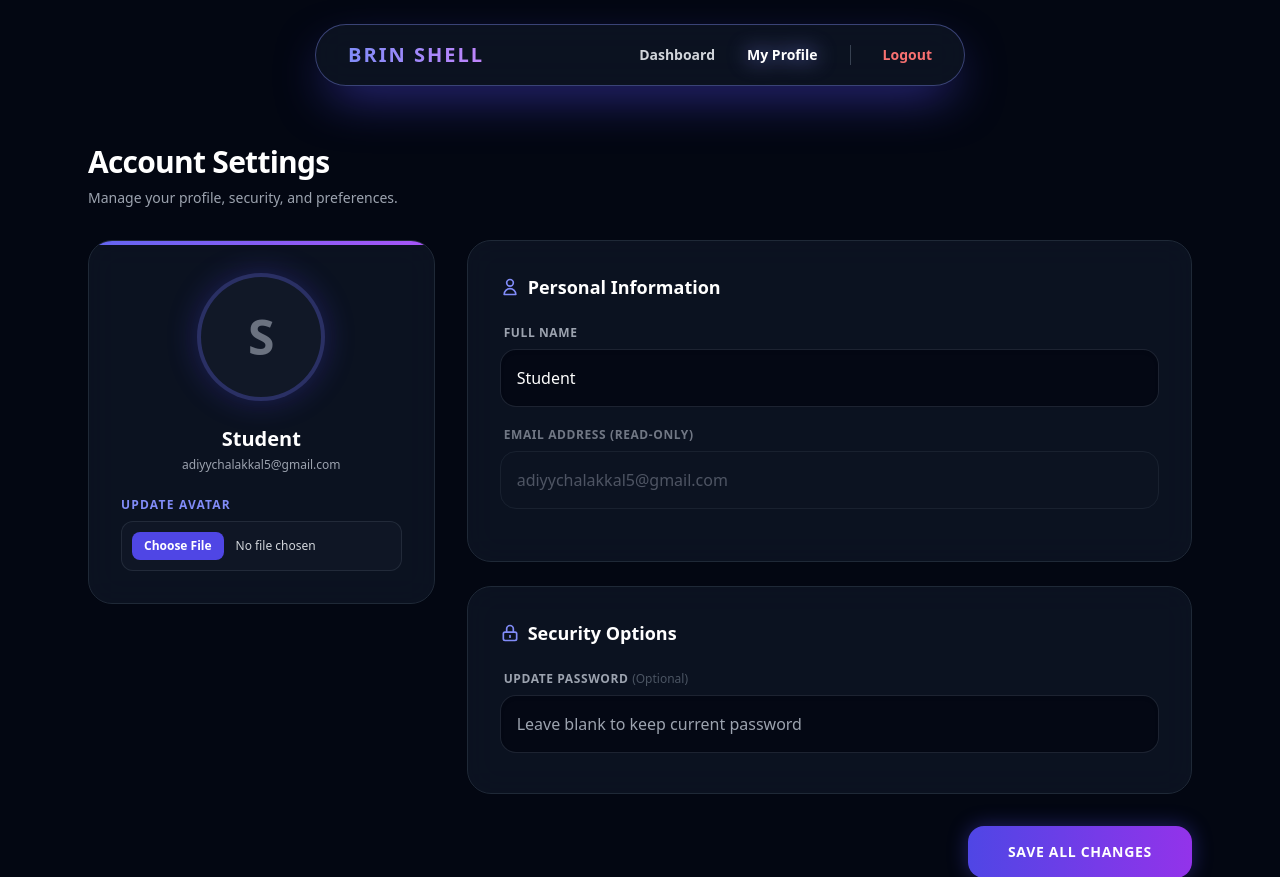
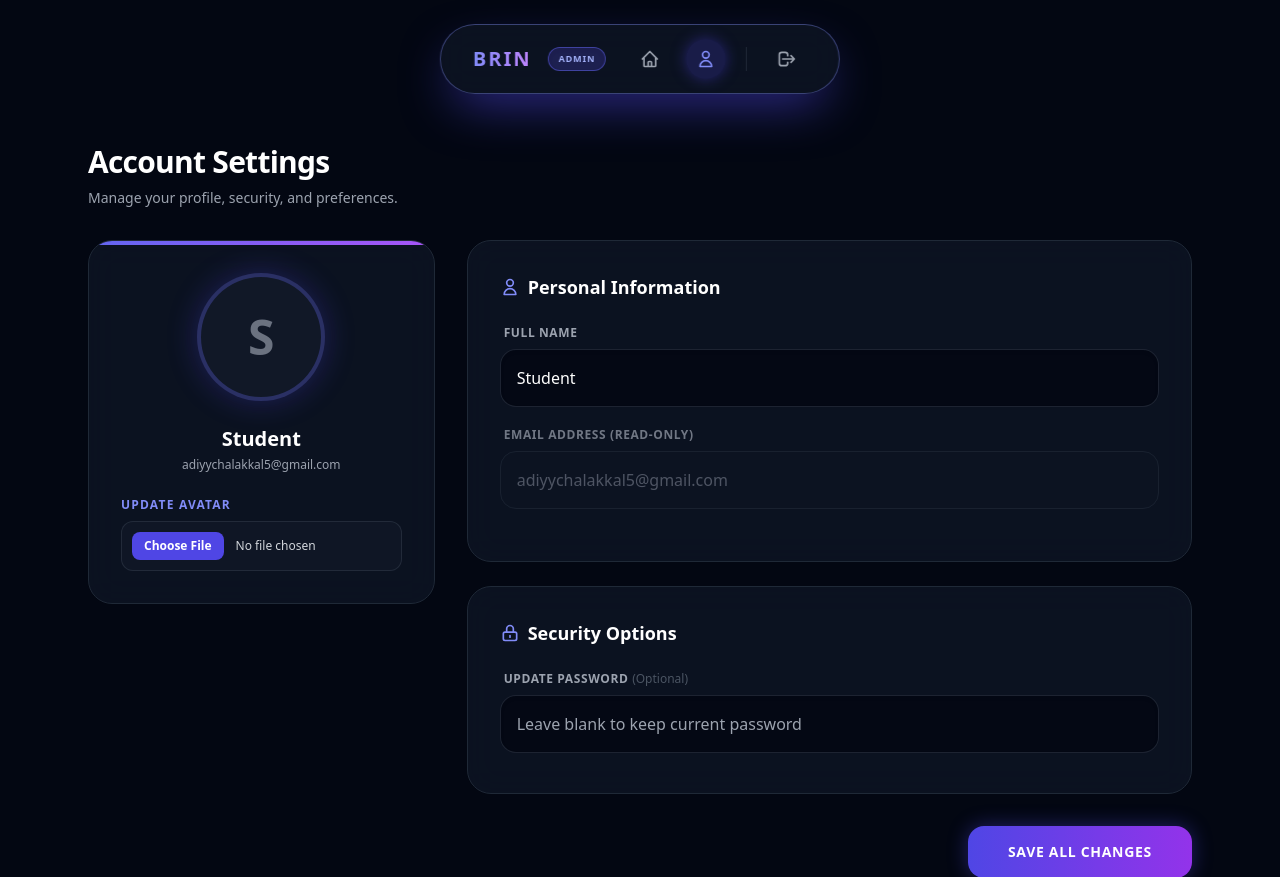
Before and after one commit to Adiyymac/brainshelli, a Flask app: template api/templates/profile.html in a window 1280 px wide. Shown: the top 877 px of the page. Run offline with Flask 3, Linux system fonts and the light colour scheme; the template is opened without the code that fills it: values that come from a table or form of the project are taken from there, others are empty; data comes from the database, SQL or seed files in the repository; some libraries are stand-ins or nearby versions.

Commit message:
Refactor navbar for improved layout and icons

```diff
--- a/api/templates/navbar.html
+++ b/api/templates/navbar.html
@@ -1,17 +1,29 @@
-<!-- DESKTOP: Floating Dynamic Island Top Bar -->
-<nav class="hidden md:flex dynamic-nav fixed top-6 left-1/2 transform -translate-x-1/2 w-fit min-w-[650px] glass-panel rounded-full px-8 py-4 justify-between items-center z-50 shadow-[0_20px_50px_-12px_rgba(79,70,229,0.6)] border border-indigo-400/40">
-    <div class="flex items-center gap-6">
-        <h1 class="text-xl font-black tracking-widest bg-clip-text text-transparent bg-gradient-to-r from-indigo-400 to-purple-400">BRIN SHELL</h1>
+<!-- DESKTOP: Floating Dynamic Island Top Bar (Icons Only) -->
+<nav class="hidden md:flex dynamic-nav fixed top-6 left-1/2 transform -translate-x-1/2 w-fit min-w-[400px] glass-panel rounded-full px-8 py-3.5 justify-between items-center z-50 shadow-[0_20px_50px_-12px_rgba(79,70,229,0.6)] border border-indigo-400/40">
+    <div class="flex items-center gap-4">
+        <h1 class="text-xl font-black tracking-widest bg-clip-text text-transparent bg-gradient-to-r from-indigo-400 to-purple-400">BRIN</h1>
         {% if user and user.plan != 'none' %}
-            <!--span class="bg-indigo-900/50 text-indigo-300 px-3 py-1 rounded-full text-[10px] font-bold border border-indigo-500/50 uppercase tracking-widest shadow-inner">{{ user.plan }} BATCH</span-->
+            <span class="bg-indigo-900/50 text-indigo-300 px-2.5 py-1 rounded-full text-[9px] font-bold border border-indigo-500/50 uppercase tracking-widest shadow-inner">{{ user.plan }}</span>
         {% endif %}
     </div>
 
-    <div class="flex items-center gap-8">
-        <a href="/dashboard" class="text-sm font-bold {% if '/profile' not in request.path %}text-white drop-shadow-[0_0_10px_rgba(129,140,248,0.9)]{% else %}text-gray-300 hover:text-white hover:drop-shadow-[0_0_10px_rgba(129,140,248,0.9)]{% endif %} transition-all">Dashboard</a>
-        <a href="/profile" class="text-sm font-bold {% if '/profile' in request.path %}text-white drop-shadow-[0_0_10px_rgba(129,140,248,0.9)]{% else %}text-gray-300 hover:text-white hover:drop-shadow-[0_0_10px_rgba(129,140,248,0.9)]{% endif %} transition-all">My Profile</a>
-        <div class="w-px h-5 bg-gray-700"></div>
-        <a href="/logout" class="text-sm font-bold text-red-400 hover:text-red-300 hover:drop-shadow-[0_0_10px_rgba(248,113,113,0.9)] transition-all">Logout</a>
+    <div class="flex items-center gap-4 ml-6">
+        <!-- Dashboard Icon -->
+        <a href="/dashboard" title="Dashboard" class="p-2.5 rounded-full transition-all duration-300 {% if '/profile' not in request.path %}bg-indigo-600/20 text-indigo-400 shadow-[0_0_15px_rgba(79,70,229,0.4)]{% else %}text-gray-400 hover:text-indigo-300 hover:bg-gray-800{% endif %}">
+            <svg class="w-5 h-5" fill="none" stroke="currentColor" viewBox="0 0 24 24"><path stroke-linecap="round" stroke-linejoin="round" stroke-width="2" d="M3 12l2-2m0 0l7-7 7 7M5 10v10a1 1 0 001 1h3m10-11l2 2m-2-2v10a1 1 0 01-1 1h-3m-6 0a1 1 0 001-1v-4a1 1 0 011-1h2a1 1 0 011 1v4a1 1 0 001 1m-6 0h6"></path></svg>
+        </a>
+
+        <!-- Profile Icon -->
+        <a href="/profile" title="My Profile" class="p-2.5 rounded-full transition-all duration-300 {% if '/profile' in request.path %}bg-indigo-600/20 text-indigo-400 shadow-[0_0_15px_rgba(79,70,229,0.4)]{% else %}text-gray-400 hover:text-indigo-300 hover:bg-gray-800{% endif %}">
+            <svg class="w-5 h-5" fill="none" stroke="currentColor" viewBox="0 0 24 24"><path stroke-linecap="round" stroke-linejoin="round" stroke-width="2" d="M16 7a4 4 0 11-8 0 4 4 0 018 0zM12 14a7 7 0 00-7 7h14a7 7 0 00-7-7z"></path></svg>
+        </a>
+
+        <div class="w-px h-6 bg-gray-700/50 mx-1"></div>
+
+        <!-- Logout Icon -->
+        <a href="/logout" title="Logout" class="p-2.5 rounded-full text-gray-400 hover:text-red-400 hover:bg-red-500/10 transition-all duration-300">
+            <svg class="w-5 h-5" fill="none" stroke="currentColor" viewBox="0 0 24 24"><path stroke-linecap="round" stroke-linejoin="round" stroke-width="2" d="M17 16l4-4m0 0l-4-4m4 4H7m6 4v1a3 3 0 01-3 3H6a3 3 0 01-3-3V7a3 3 0 013-3h4a3 3 0 013 3v1"></path></svg>
+        </a>
     </div>
 </nav>
 
```
